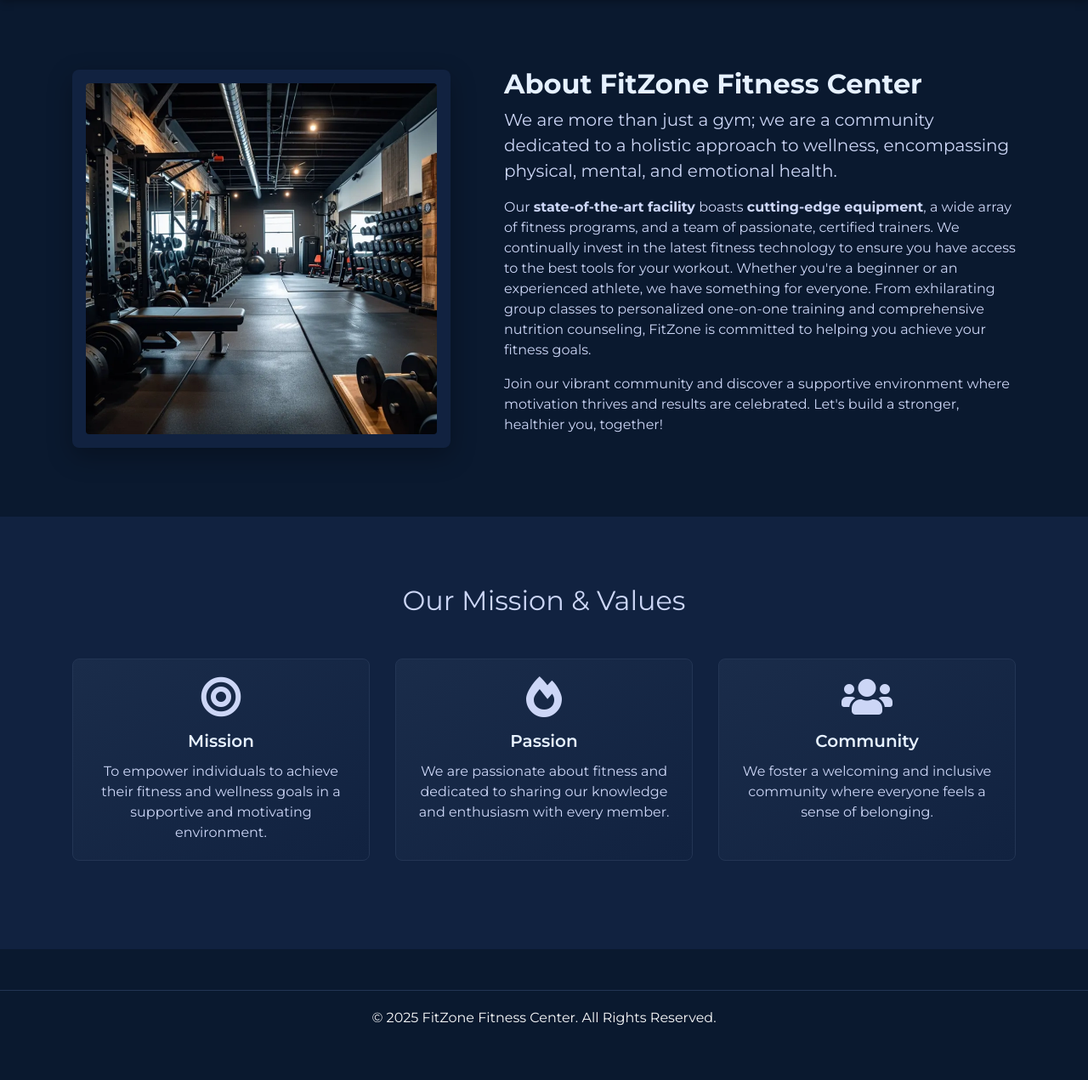
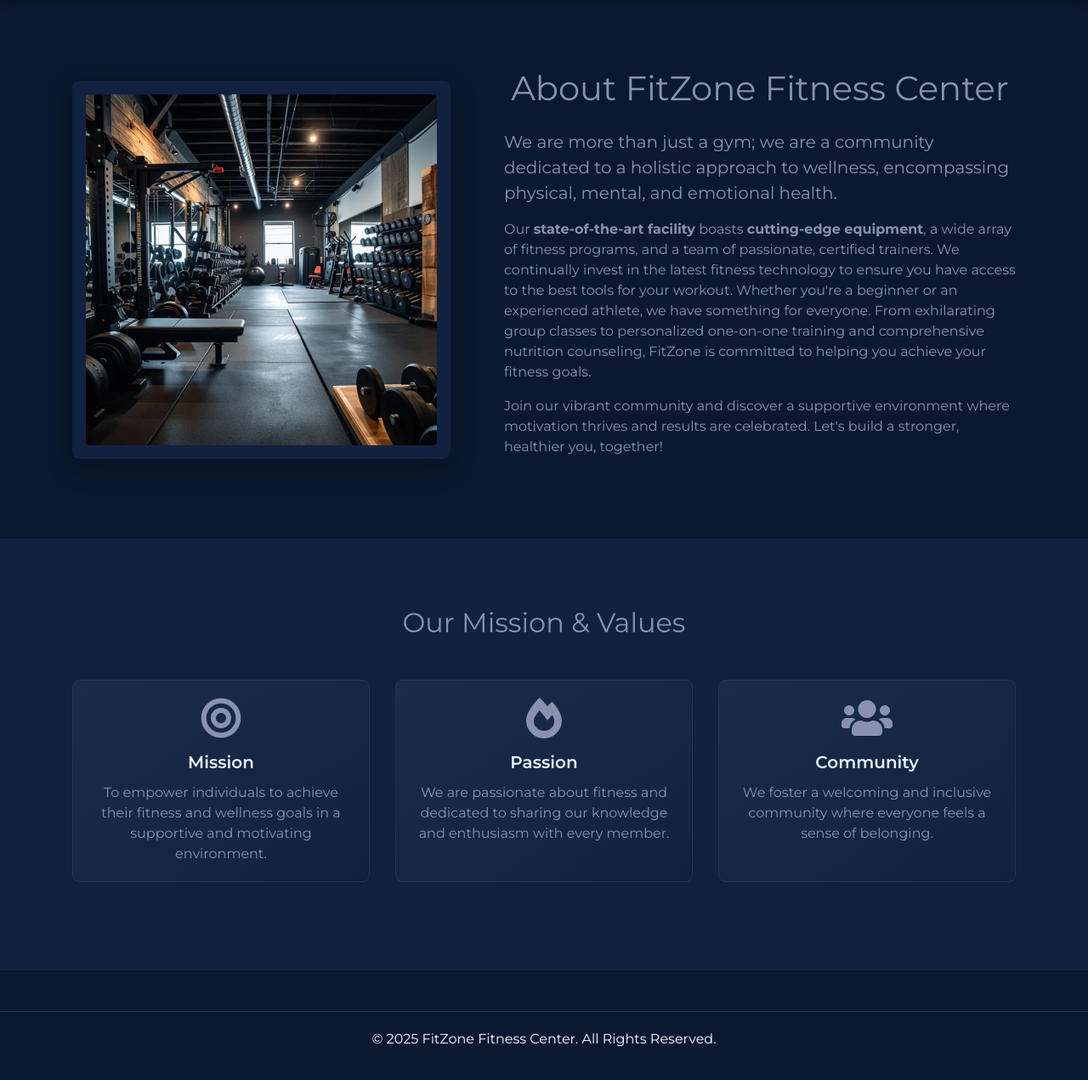
Before and after one commit to HimashaWeerasekara02/fitzone, a PHP site: page /about.php in a window 1280 px wide. Shown: the part 57-1328 px from the top of the page at 85% size. Before the commit the page ends 1264 px from the top, so only its background shows below. Run offline with PHP 8.4, Linux system fonts and the light colour scheme; some libraries are stand-ins or nearby versions.

Commit message:
style: Fix blurry button text and align About Us heading

```diff
--- a/about.php
+++ b/about.php
@@ -11,7 +11,7 @@
                 </div>
             </div>
             <div class="col-lg-7 pl-lg-5 about-text">
-                <h2>About FitZone Fitness Center</h2>
+                <h1 class="text-center mb-4">About FitZone Fitness Center</h1>
                 <p class="lead">We are more than just a gym; we are a community dedicated to a holistic approach to wellness, encompassing physical, mental, and emotional health.</p>
                 <p>Our <b>state-of-the-art facility</b> boasts <b>cutting-edge equipment</b>, a wide array of fitness programs, and a team of passionate, certified trainers. We continually invest in the latest fitness technology to ensure you have access to the best tools for your workout. Whether you're a beginner or an experienced athlete, we have something for everyone. From exhilarating group classes to personalized one-on-one training and comprehensive nutrition counseling, FitZone is committed to helping you achieve your fitness goals.</p>
                 <p>Join our vibrant community and discover a supportive environment where motivation thrives and results are celebrated. Let's build a stronger, healthier you, together!</p>
--- a/assets/css/style.css
+++ b/assets/css/style.css
@@ -228,6 +228,14 @@ input:-webkit-autofill:active {
     transition: background-color 5000s ease-in-out 0s;
 }
 
+body {
+    font-family: 'Montserrat', sans-serif;
+    background-color: #0a192f;
+    color: #8892b0;
+    -webkit-font-smoothing: antialiased;
+    -moz-osx-font-smoothing: grayscale;
+}
+
 .form-control:disabled,
 .form-control[readonly] {
     background-color: #0a192f;
@@ -309,6 +317,7 @@ footer {
     font-weight: 600;
     transition: all 0.3s ease;
     padding: 0.5rem 1.25rem;
+    text-shadow: none !important;
 }
 
 .btn:hover {
```
